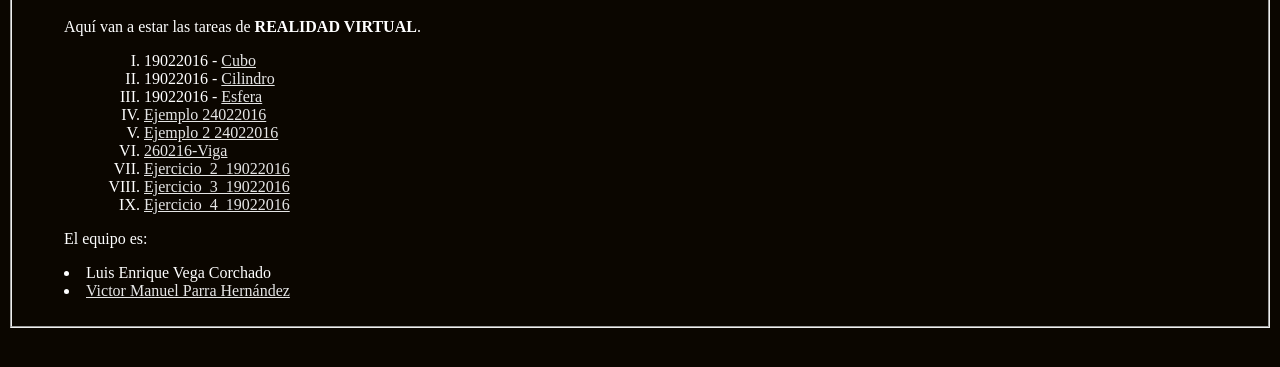
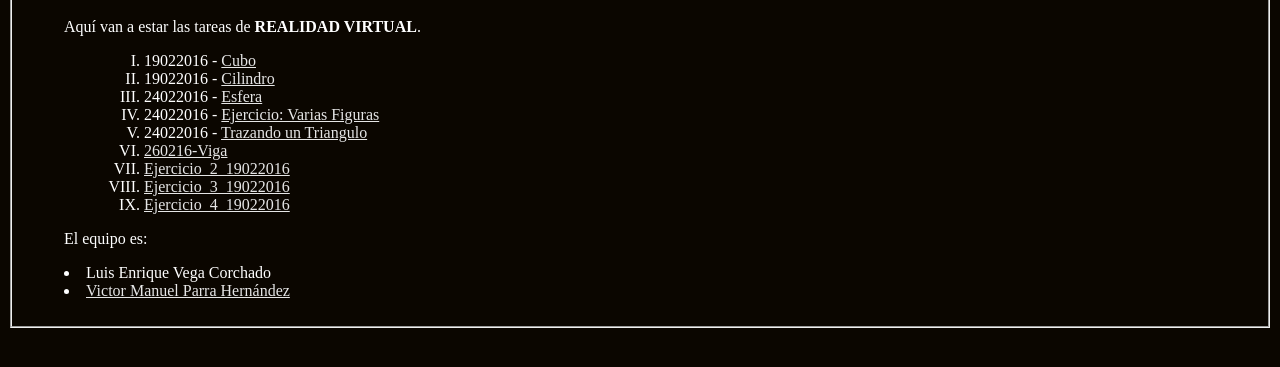
Before and after one commit to RSStiltskin/RSStiltskin.github.io, a plain HTML site: page rv/index.html in a window 1280 px wide. Shown: the part 91-458 px from the top of the page. Drawn offline with Linux system fonts and the light colour scheme.

Commit message:
Update index.html

```diff
--- a/rv/index.html
+++ b/rv/index.html
@@ -13,9 +13,9 @@
           <OL TYPE=I>
             <li style="color:white">19022016 - <a href="http://rsstiltskin.github.io/rv/Ejemplo_19022016.html">Cubo</a></li>
             <li style="color:white">19022016 - <a href="http://rsstiltskin.github.io/rv/Ejercicio_19022016.html">Cilindro</a></li>
-            <li style="color:white">19022016 - <a href="http://rsstiltskin.github.io/rv/Ejemplo_24022016.html">Esfera</a></li>
-            <li style="color:white"><a href="http://rsstiltskin.github.io/rv/Ejemplo_24022016.html">Ejemplo 24022016</a></li>
-            <li style="color:white"><a href="http://rsstiltskin.github.io/rv/Ejemplo_2_24022016.html">Ejemplo 2 24022016</a></li>
+            <li style="color:white">24022016 - <a href="http://rsstiltskin.github.io/rv/Ejemplo_24022016.html">Esfera</a></li>
+            <li style="color:white">24022016 - <a href="http://rsstiltskin.github.io/rv/Ejemplo_2_24022016.html">Ejercicio: Varias Figuras</a></li>
+            <li style="color:white">24022016 - <a href="http://rsstiltskin.github.io/rv/Ejemplo_3_24022016.html">Trazando un Triangulo</a></li>
             <li style="color:white"><a href="http://rsstiltskin.github.io/rv/260216-Viga.html">260216-Viga</a></li>
             <li style="color:white"><a href="http://rsstiltskin.github.io/rv/Ejercicio_2_19022016.html">Ejercicio_2_19022016</a></li>
             <li style="color:white"><a href="http://rsstiltskin.github.io/rv/Ejercicio_3_19022016.html">Ejercicio_3_19022016</a></li>
```
